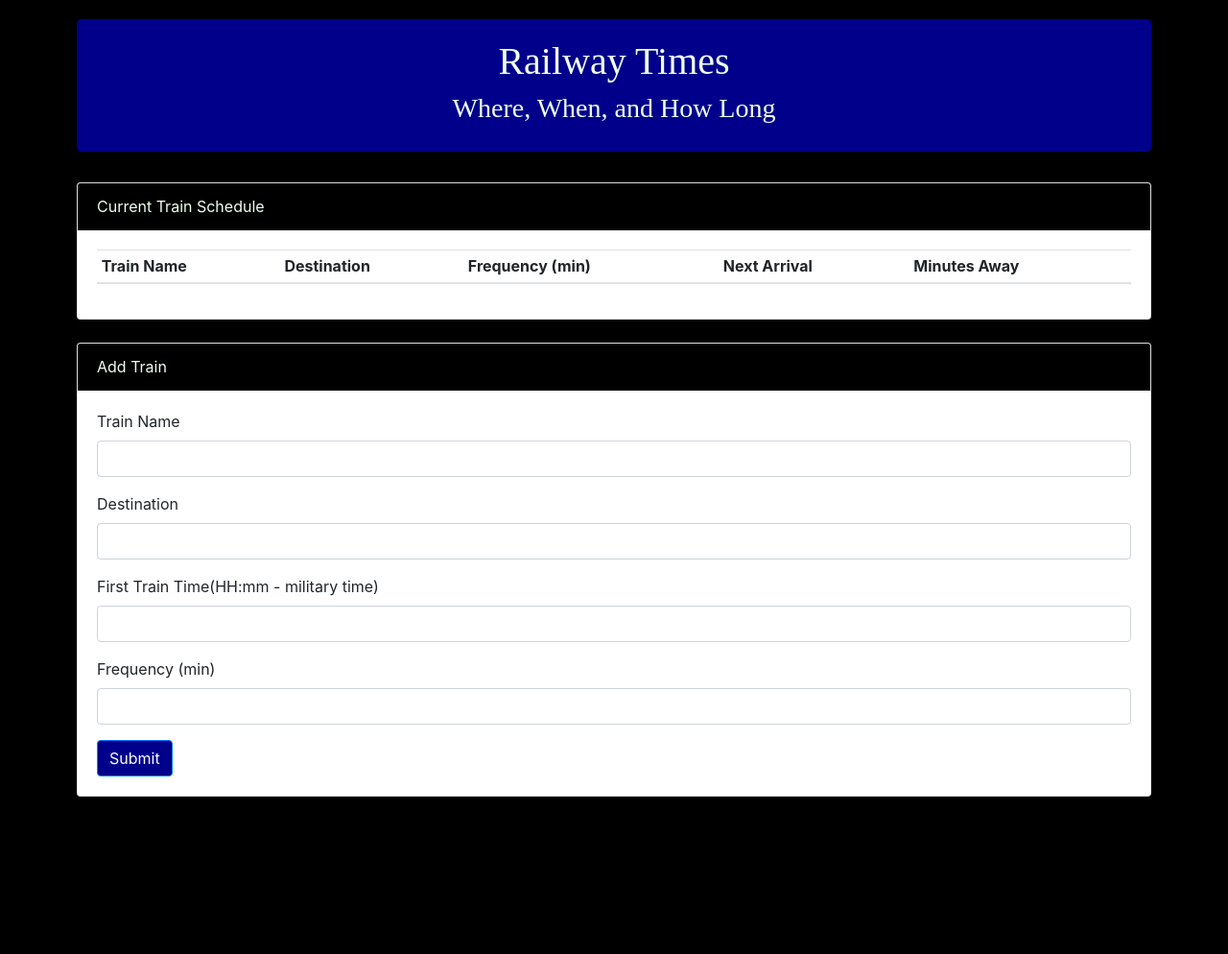
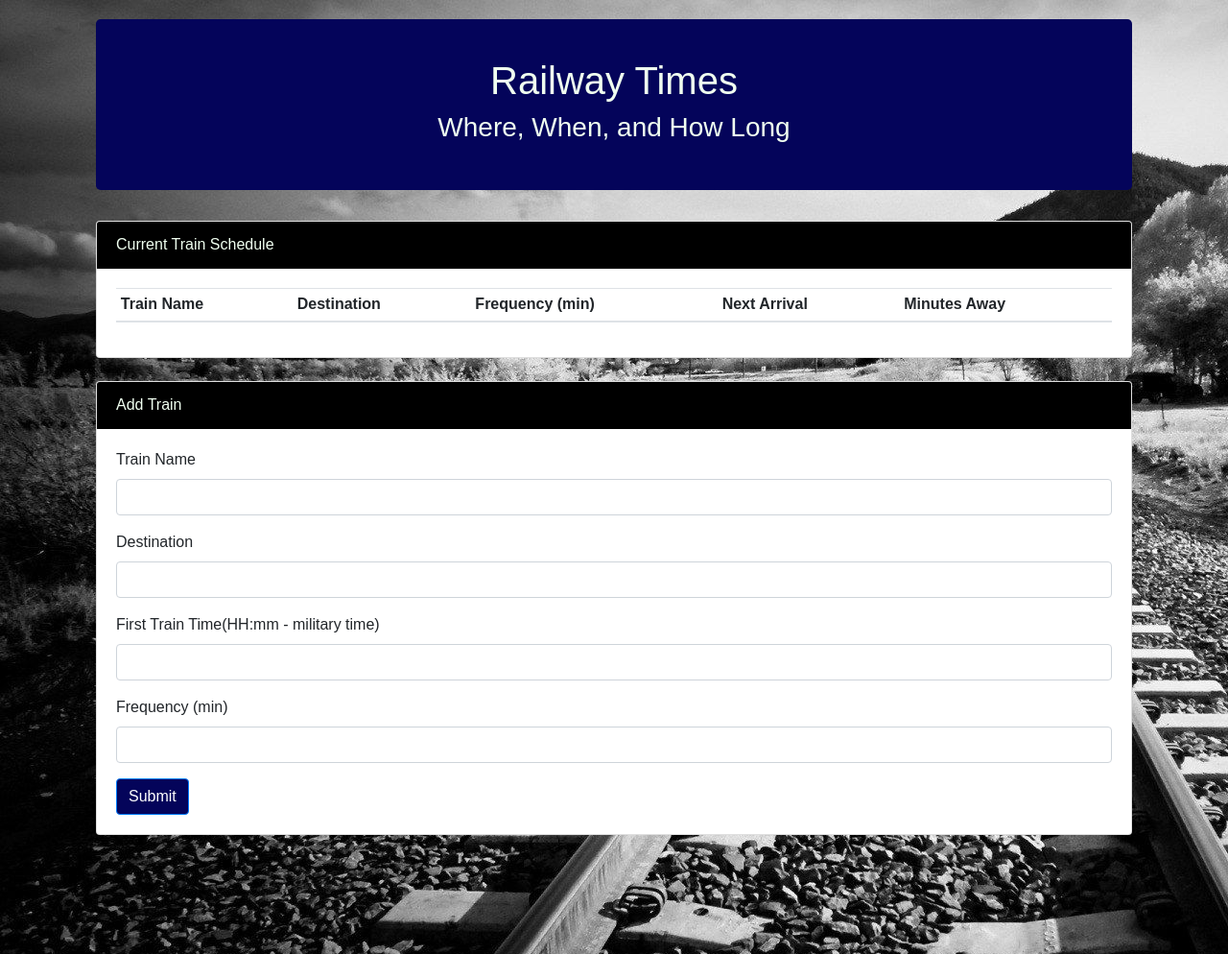
Before and after one commit to ABJervis/Train-Scheduler, a plain HTML site: page index.html in a window 1280 px wide. Shown: the whole page at 96% size. Before the commit the page ends 934 px from the top, so only its background shows below. Drawn offline with nearby package versions, Linux system fonts and the light colour scheme; no server answers.

Commit message:
styling complete, still pushing data twice

```diff
--- a/assets/css/style.css
+++ b/assets/css/style.css
@@ -1,9 +1,9 @@
+
 .jumbotron{
-    background: darkblue;
+    background: rgb(4, 4, 90);
     color: honeydew;
-    font-family: "trainsfont";
-    padding: 20px;
     margin-top: 20px;
+    padding: 40px;
 }
 
 
@@ -13,12 +13,15 @@
 }
 
 #add-train-btn{
-    background: darkblue;
+    background: rgb(4, 4, 90);
 }
 
 body{
-    margin-left: 80px;
-    margin-right: 80px;
-    margin-bottom: 80px;
-    background: black;
+    margin-left: 100px;
+    margin-right: 100px;
+    margin-bottom: 100px;
+    background: url(../images/traintrack.jpg);
+    font-family: 'Audiowide', cursive;
+    font-family: 'Kanit', sans-serif;
+    font-family: 'Electrolize', sans-serif;
 }
--- a/index.html
+++ b/index.html
@@ -20,7 +20,7 @@
 
 
     <!-- Moment.js Reference -->
-
+    <link href="https://fonts.googleapis.com/css?family=Audiowide|Concert+One|Kanit" rel="stylesheet">
     <script src="https://cdnjs.cloudflare.com/ajax/libs/moment.js/2.22.2/moment.min.js"></script>
     <script src ="./assets/javascript/app.js"></script>
     <link rel = "stylesheet" href="./assets/css/style.css">
@@ -61,7 +61,7 @@
 
       <div class="row">
         <div class="col-md-12">
-          <!-- Add Employee  -->
+          <!-- Add Train  -->
           <div class="card mb-4">
             <div class="card-header">Add Train</div>
             <div class="card-body">
```
